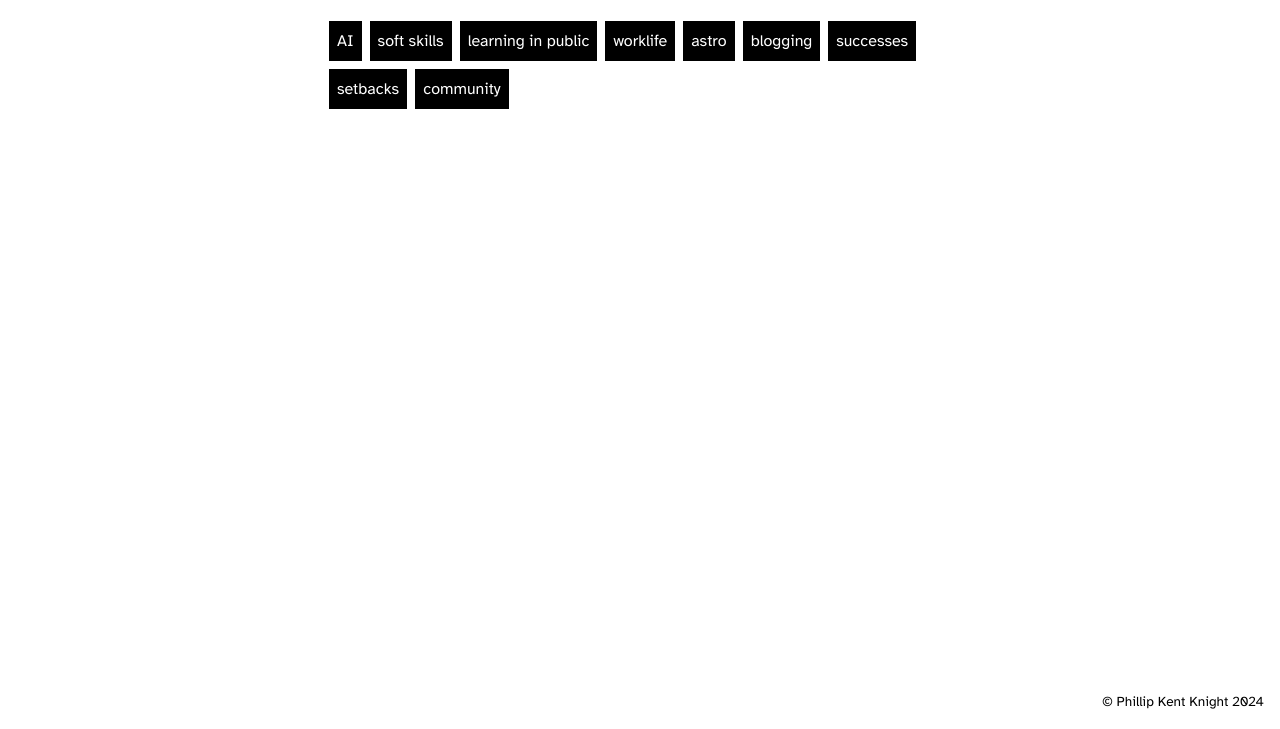
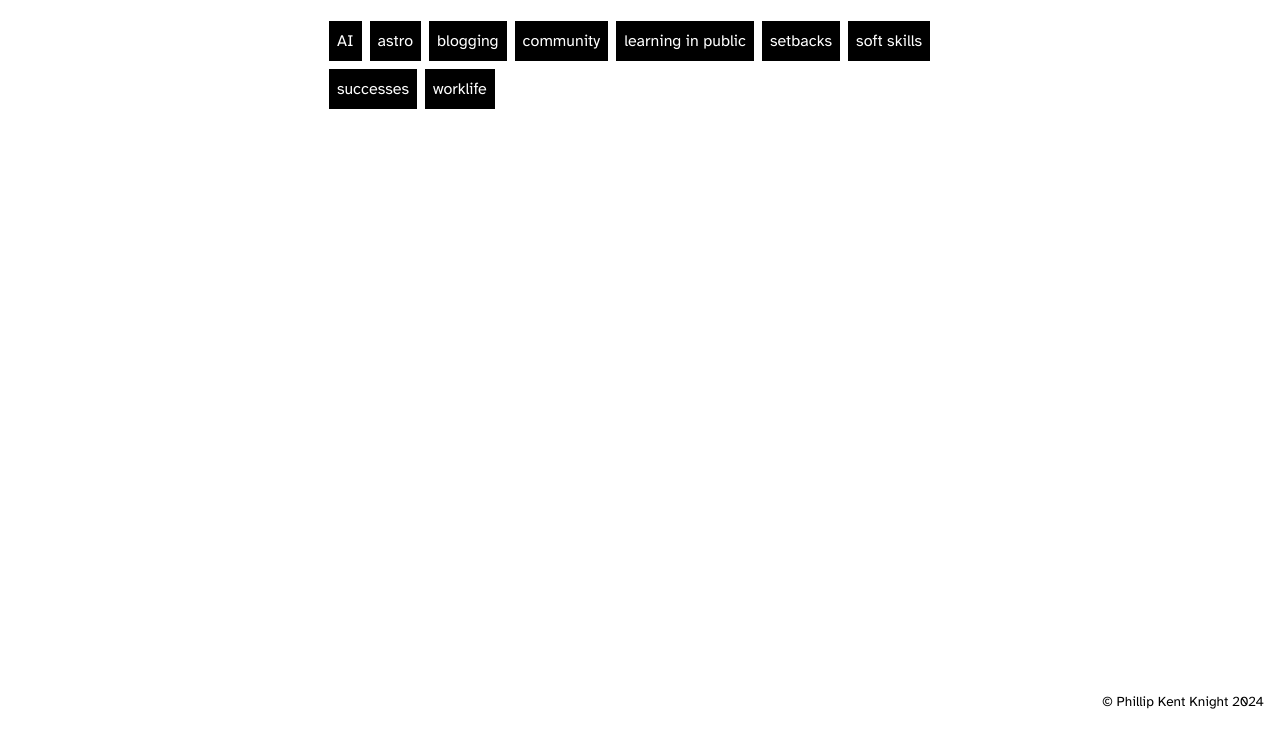
Before and after one commit to phillipknight/astro-pkk, an Astro site: page /tags in a window 1280 px wide. Shown: the part 71-800 px from the top of the page. Built offline with nearby package versions, Linux system fonts and the light colour scheme; Astro itself is replaced by a stand-in of ours.

Commit message:
Tag index: prettify

```diff
--- a/src/pages/tags/index.astro
+++ b/src/pages/tags/index.astro
@@ -3,7 +3,14 @@ import { getCollection } from "astro:content";
 import BaseLayout from "../../layouts/BaseLayout.astro";
 import Tags from "../../components/Tags.astro";
 const allPosts = await getCollection("posts");
-const tags = [...new Set(allPosts.map((post) => post.data.tags).flat())];
+const tags = [
+  ...new Set(
+    allPosts
+      .map((post) => post.data.tags)
+      .flat()
+      .sort()
+  ),
+];
 const pageTitle = "Tag Index";
 ---
 
@@ -11,7 +18,7 @@ const pageTitle = "Tag Index";
   <Tags tags={tags} />
 </BaseLayout>
 <style is:global>
-    .tags {
+  .tags {
     list-style: none;
     list-style-type: none;
     display: flex;
```
